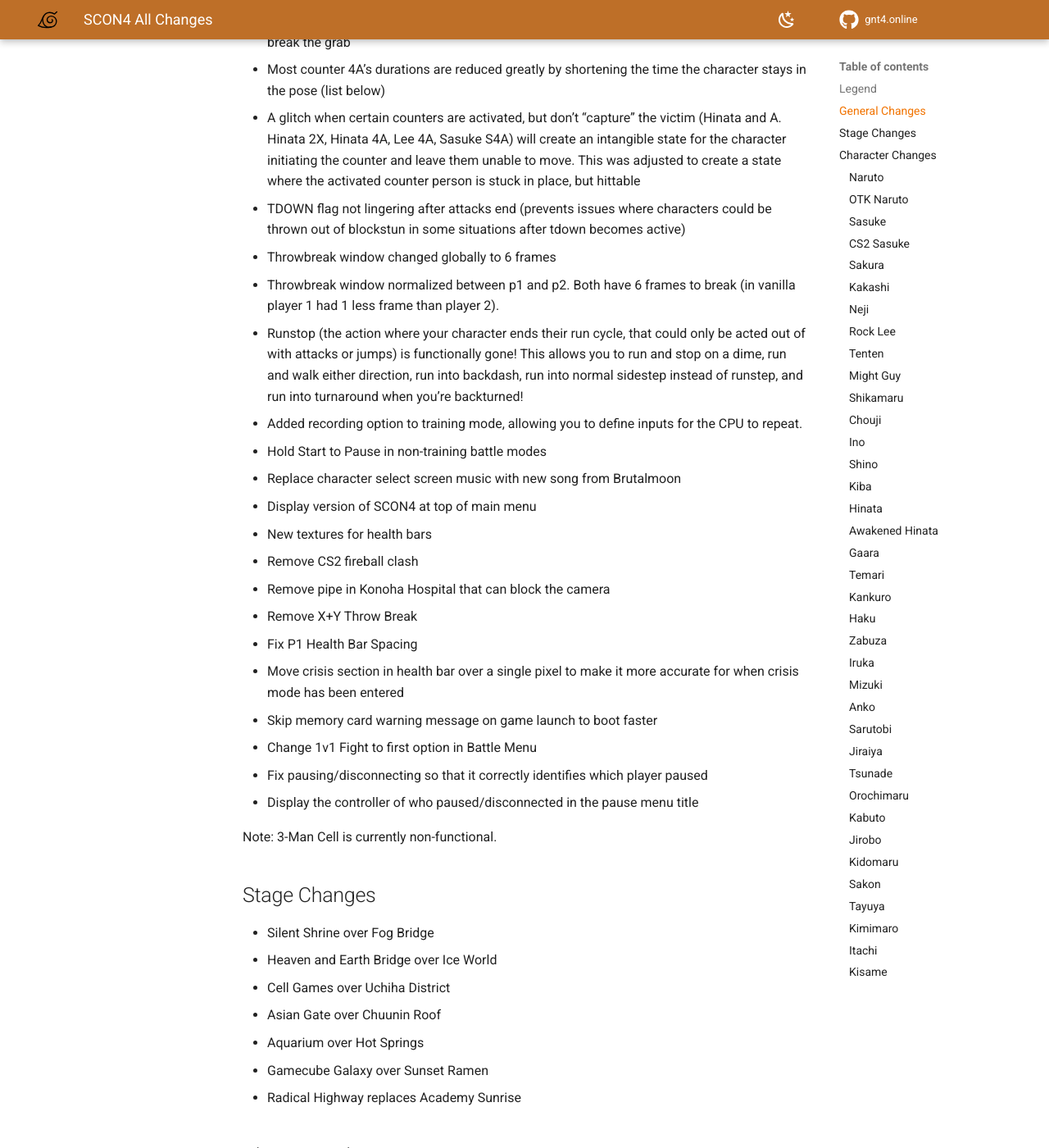
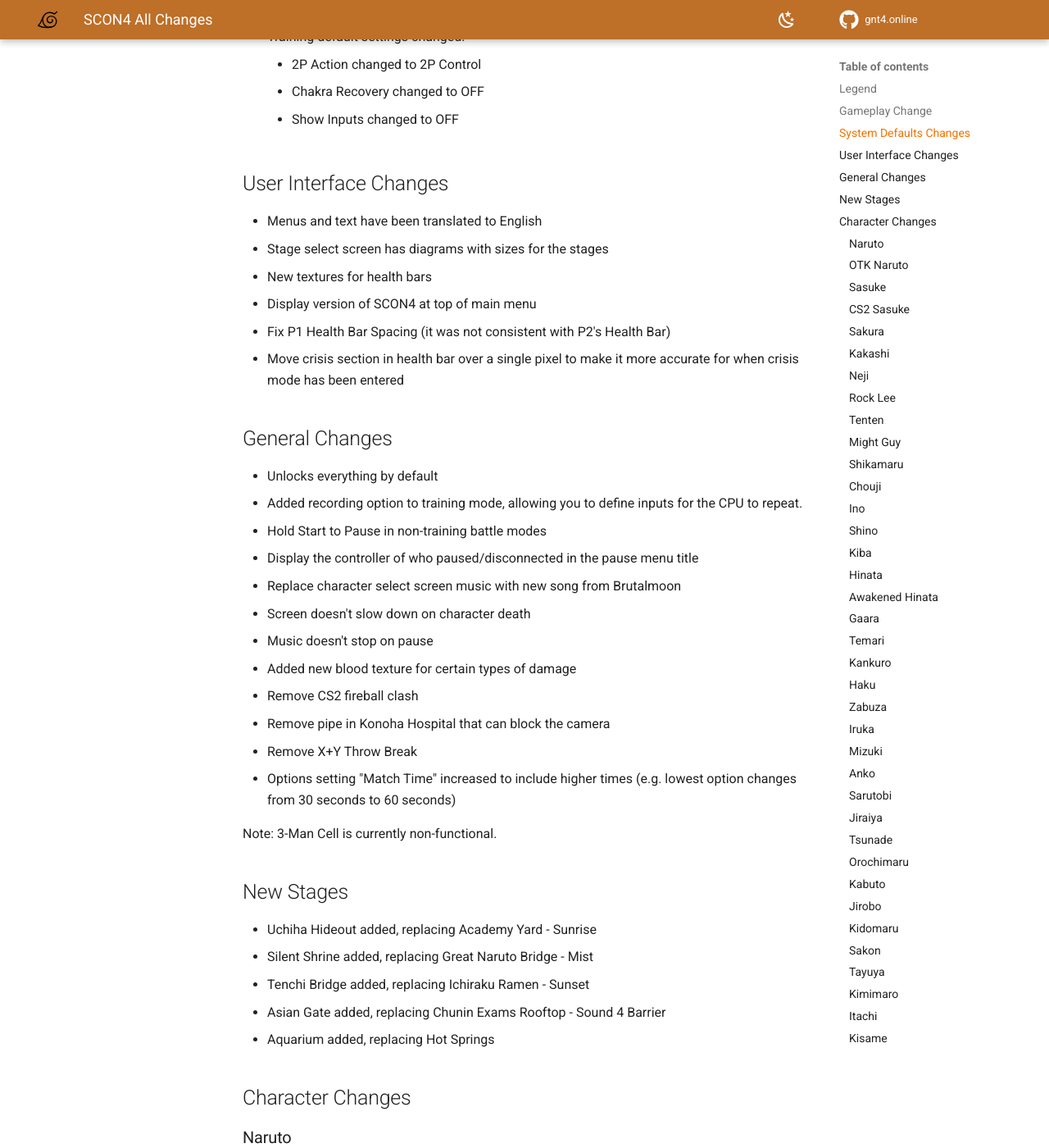
Before and after one commit to NicholasMoser/gnt4.online, an MkDocs documentation site: the page built from docs/scon4_all_changes.md, in a window 1280 px wide and 1400 px high, scrolled down 3398 px. Shown: the whole window at 82% size. Built offline with MkDocs 1.6.1 and Material for MkDocs 9.7.7, drawn with Linux system fonts in a browser that asks for light colours; comment, search, counter and statistics services are not loaded; some of the changed text lies outside the part shown.

Commit message:
Re-order general changes

```diff
--- a/docs/scon4_all_changes.md
+++ b/docs/scon4_all_changes.md
@@ -32,15 +32,9 @@
 - DI (Directional Input) is on a few air moves. This allows you to hold forward or back as you begin the move to change how your momentum is applied
 - Ring is a combo with multiple options depending on direction pressed
 - ~ is the transition between moves, so 5A~A is the minimum time the game needed to initiate the second 5A
-- Lowercase letters mean an input is being slid from
-
-## General Changes
-
-- Menus and text have been translated to English
-- Screen doesn't slow down on character death
-- Music doesn't stop on pause
-- Stage select screen has diagrams with sizes for the stages
-- Unlocks everything by default
+
+## Gameplay Change
+
 - Stand resets intangibility
 - Turn around is three frames faster
 - Dash transitions to run on frame 6 (from 8)
@@ -54,27 +48,13 @@
 - X cannot grab break
 - GRKnJs have at a minimum 17 intangible travel frames and will hit on at least frame 29
 - 4As are grabbable the entire duration
-- Sleep state (Kabuto 2X)
-    - Cannot sub until later
-    - Resets the combo counter
 - Wake up attacks added. If holding A or B on frame 15 of a neutral getup, the character will transition to a get up attack. These are fully intangible for four frames and then immune to mids and highs until the hitbox disappears. They are -21 on block
-- Optional default settings changed:
-    - 60 to 90 seconds
-- Training default settings changed:
-    - 2P Action changed to 2P Control
-    - Chakra Recovery changed to OFF
-    - Show Inputs changed to OFF
-- Added new blood texture for certain types of damage
 - All hitstun states cannot high crush anymore (low hitting counter attacks)
 - HP Pools have been normalized, to reduce variance
 - Guard Break (Airborne and Grounded) ability to shake out is reduced to a minimum of 40 frames (from 30)
 - Running side steps have been given the ability to track onto the opponent from any distance, these were modelled after those in REV3 to allow new uses for offensive approaching and counterplaying chicken blocking. This also allows running step to turn around to face the opponent when back turned.
 - It was determined that the defensive power of Jump-Back was too powerful and made the game overly defensive. Many new system mechanics hope to provide universal counterplay to jumping for all characters.
-- When you run the game without a memory card, everything will be correctly unlocked now (e.g. Difficulty 4)
-- Rounds default to 3 in options
-- Default Menu Option is "Battle Mode" instead of "Three Man Cell"
 - Damage for "reversal" supers has been normalized down across the board
-- Slide inputs have been introduced. These inputs are common in Tekken and Soul Calibur. Simply slide your thumb/finger from the first button to the second quickly to use.
 - The moves that activate even when blocked (example Chouji 8A) will also activate when clashing the initial hitbox
 - Jump attacks have been changed across the cast to make them all air throwable
 - Airthrows are invulnerable during the animation to avoid being hit out of a successful air throw by a move like Itachi’s jA
@@ -92,32 +72,52 @@
 - Throwbreak window changed globally to 6 frames
 - Throwbreak window normalized between p1 and p2. Both have 6 frames to break (in vanilla player 1 had 1 less frame than player 2).
 - Runstop (the action where your character ends their run cycle, that could only be acted out of with attacks or jumps) is functionally gone! This allows you to run and stop on a dime, run and walk either direction, run into backdash, run into normal sidestep instead of runstep, and run into turnaround when you’re backturned!
+
+## System Defaults Changes
+
+- Default Menu Option is "Battle Mode" instead of "Three Man Cell"
+- Default "Battle Mode" option is 1v1 Fight
+- Battle default settings changed:
+    - Match time changed from 60 to 90 seconds
+    - Rounds changed from 2 to 3
+- Training default settings changed:
+    - 2P Action changed to 2P Control
+    - Chakra Recovery changed to OFF
+    - Show Inputs changed to OFF
+
+## User Interface Changes
+
+- Menus and text have been translated to English
+- Stage select screen has diagrams with sizes for the stages
+- New textures for health bars
+- Display version of SCON4 at top of main menu
+- Fix P1 Health Bar Spacing (it was not consistent with P2's Health Bar)
+- Move crisis section in health bar over a single pixel to make it more accurate for when crisis mode has been entered
+
+## General Changes
+
+- Unlocks everything by default
 - Added recording option to training mode, allowing you to define inputs for the CPU to repeat.
 - Hold Start to Pause in non-training battle modes
+- Display the controller of who paused/disconnected in the pause menu title
 - Replace character select screen music with new song from Brutalmoon
-- Display version of SCON4 at top of main menu
-- New textures for health bars
+- Screen doesn't slow down on character death
+- Music doesn't stop on pause
+- Added new blood texture for certain types of damage
 - Remove CS2 fireball clash
 - Remove pipe in Konoha Hospital that can block the camera
 - Remove X+Y Throw Break
-- Fix P1 Health Bar Spacing
-- Move crisis section in health bar over a single pixel to make it more accurate for when crisis mode has been entered
-- Skip memory card warning message on game launch to boot faster
-- Change 1v1 Fight to first option in Battle Menu
-- Fix pausing/disconnecting so that it correctly identifies which player paused
-- Display the controller of who paused/disconnected in the pause menu title
+- Options setting "Match Time" increased to include higher times (e.g. lowest option changes from 30 seconds to 60 seconds)
 
 Note: 3-Man Cell is currently non-functional.
 
-## Stage Changes
-
-- Silent Shrine over Fog Bridge
-- Heaven and Earth Bridge over Ice World
-- Cell Games over Uchiha District
-- Asian Gate over Chuunin Roof
-- Aquarium over Hot Springs
-- Gamecube Galaxy over Sunset Ramen
-- Radical Highway replaces Academy Sunrise
+## New Stages
+
+- Uchiha Hideout added, replacing Academy Yard - Sunrise
+- Silent Shrine added, replacing Great Naruto Bridge - Mist
+- Tenchi Bridge added, replacing Ichiraku Ramen - Sunset
+- Asian Gate added, replacing Chunin Exams Rooftop - Sound 4 Barrier
+- Aquarium added, replacing Hot Springs
 
 ## Character Changes
 
@@ -2118,7 +2118,7 @@
     - Has slightly less stun
     - Kankuro recovers two frames faster than before
     - Grabbable the entire move
-- 6A-(B) cannot be done on the last two frames of the move
+- (6A~B) cannot be done on the last two frames of the move
 - 6A(B)
     - Can be done on whiff
     - String window adjusted to only go to animation end and not with the additional recovery that was added to 6A
@@ -3134,7 +3134,10 @@
 - GRKnJ
     - Changed to be RB animation instead of the palm strike
     - Is y-cancelable
-- Sleep is +1 against Karasu and does not mess up his commands
+- Sleep state (Kabuto 2X)
+    - Cannot sub until later
+    - Resets the combo counter
+    - +1 against Karasu and does not mess up his commands
 
 ### Jirobo
 
```
